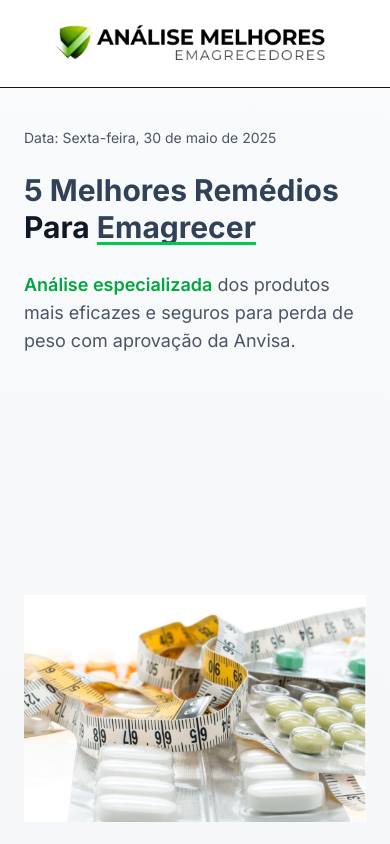
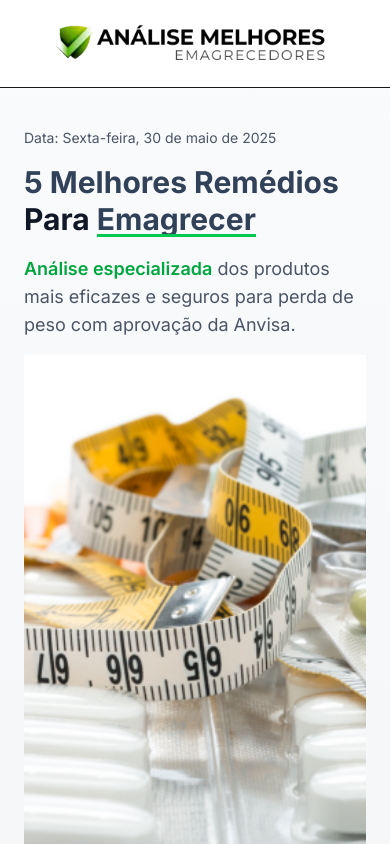
Before and after one commit to julianoleite90/emagrecedores, a Next.js app: page / in a window 390 px wide. Shown: the top 844 px of the page. Built offline with nearby package versions, Linux system fonts and the light colour scheme.

Commit message:
Fix mobile image spacing and adjust height to 500px

```diff
--- a/src/components/HeroSection.tsx
+++ b/src/components/HeroSection.tsx
@@ -18,7 +18,7 @@ const HeroSection = () => {
       <div className="max-w-7xl mx-auto px-6">
         <div className="grid grid-cols-1 lg:grid-cols-2 gap-12 items-center">
           {/* Conteúdo do lado esquerdo */}
-          <div className="space-y-6">
+          <div className="space-y-4">
             {/* Data de atualização */}
             <div className="pt-2 md:pt-6">
               <p className="text-gray-600 text-sm">
@@ -35,18 +35,18 @@ const HeroSection = () => {
             </div>
 
             {/* Subtítulo com destaque */}
-            <div className="text-lg text-gray-600 mb-1">
+            <div className="text-lg text-gray-600">
               <span className="text-green-600 font-semibold">Análise especializada</span>{' '}
               dos produtos mais eficazes e seguros para perda de peso com aprovação da Anvisa.
             </div>
 
             {/* Imagem em mobile */}
-            <div className="block lg:hidden relative h-[700px] w-full mb-1">
+            <div className="block lg:hidden relative h-[500px] w-full">
               <Image
                 src="/novocomparativo.png"
                 alt="Remédios para emagrecer"
                 fill
-                className="object-contain"
+                className="object-cover object-top"
                 priority
               />
             </div>
```
